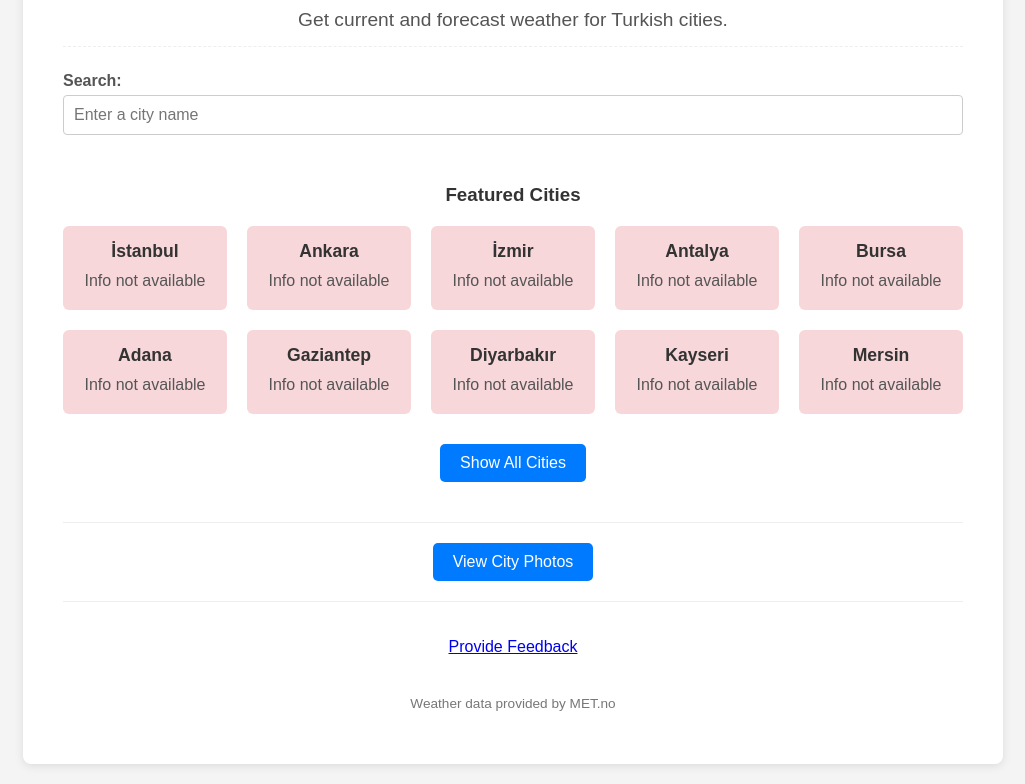
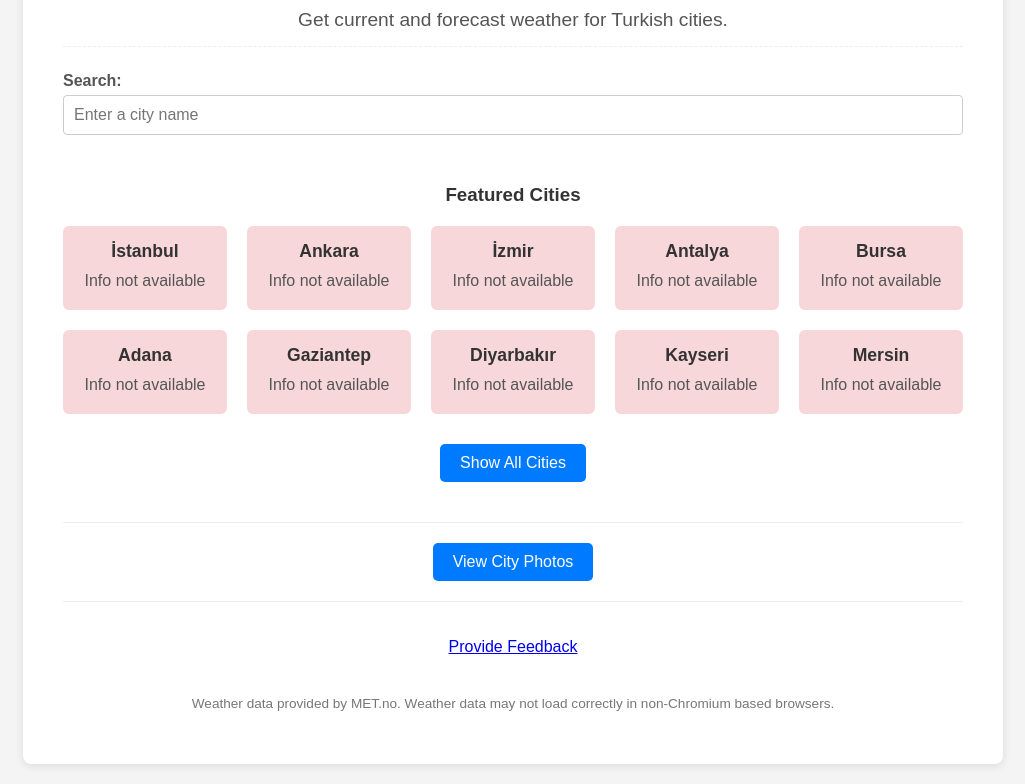
Before and after one commit to ysf-git/WeatherSiteProject, a plain HTML site: page index.html in a window 1280 px wide. Shown: the part 159-943 px from the top of the page, without its empty margins (127-1152 px from the left). Drawn offline with Linux system fonts and the light colour scheme; no server answers; some icons are missing.

Commit message:
Update index.html

```diff
--- a/index.html
+++ b/index.html
@@ -69,7 +69,7 @@
         </div>
 
         <div id="attribution-section" style="text-align: center; margin-top: 40px; font-size: 0.85rem; color: #777;">
-            <p>Weather data provided by MET.no</p>
+            <p>Weather data provided by MET.no. Weather data may not load correctly in non-Chromium based browsers.</p>
         </div>
         </div>
 
```
